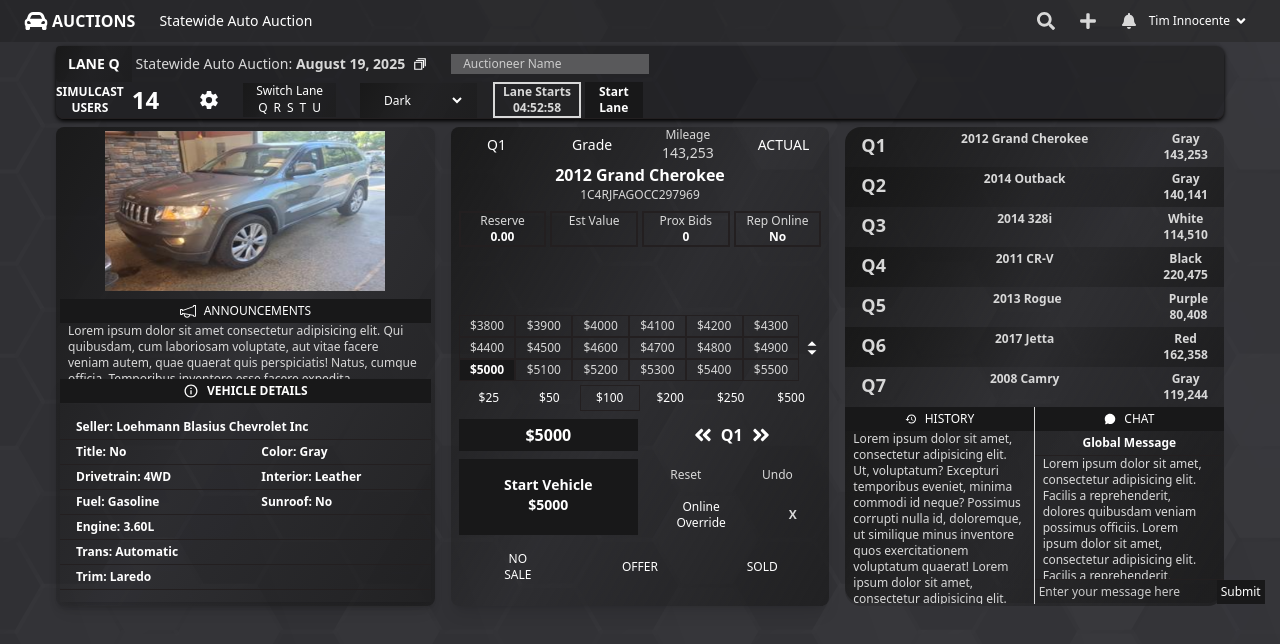
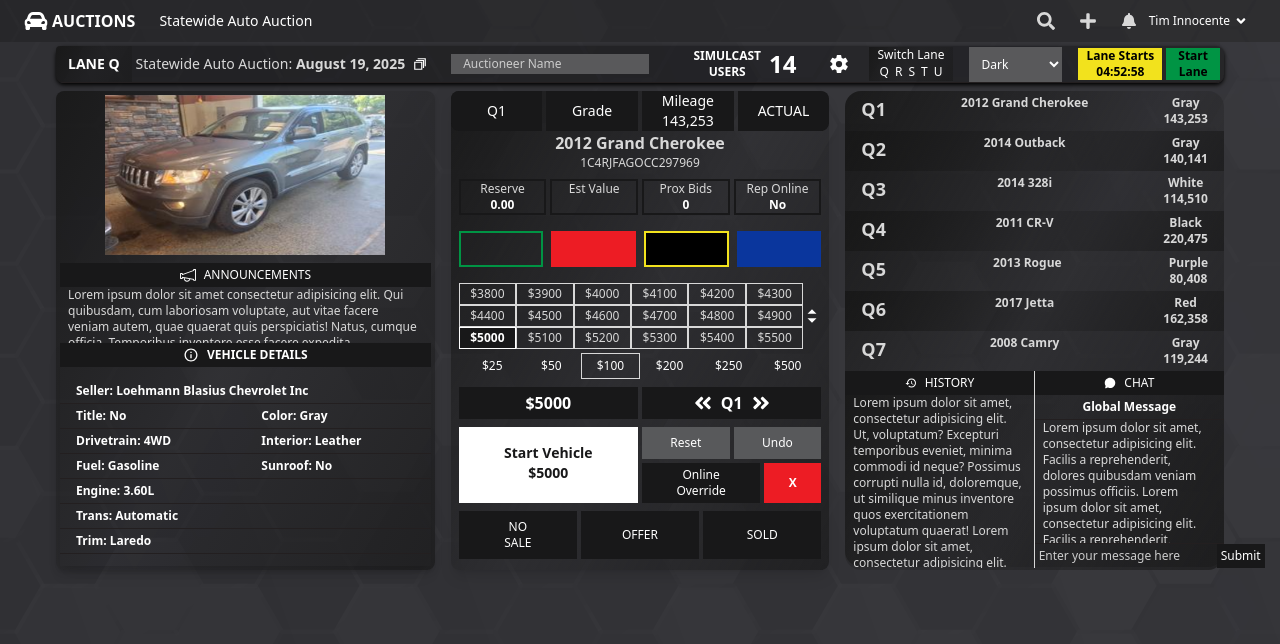
Before and after one commit to zeeshanfreelancer/Car-Parking-Design, a React (Vite) app in the folder client/: page / in a window 1280 px wide. Shown: the top 644 px of the page. Built offline with nearby package versions, Linux system fonts and the light colour scheme.

Commit message:
update middle components and navbar with theme implementation

```diff
--- a/client/src/components/Dashboard/CenterComponent.jsx
+++ b/client/src/components/Dashboard/CenterComponent.jsx
@@ -42,49 +42,54 @@ export default function CenterComponent({ theme }) {
             }}
         >
             {/* Lot Header */}
-            <div className="grid grid-cols-4 gap-1 text-center items-center">
+            <div className="grid grid-cols-4 gap-1 text-center items-stretch">
                 <Text
-                    className="rounded-l-lg text-sm py-2"
+                    className="rounded-l-lg text-sm flex items-center justify-center"
                     style={{
-                        background: "var(--main_field_inner)",
-                        color: "var(--text_main_highlight)",
+                        background: "var(--menu_back)",
+                        color: "var(--menu_text)",
                     }}
                 >
                     {carInfo.lot}
                 </Text>
+
                 <Text
-                    className="text-sm py-2"
+                    className="text-sm flex items-center justify-center"
                     style={{
-                        background: "var(--main_field_inner)",
-                        color: "var(--text_main_highlight)",
+                        background: "var(--menu_back)",
+                        color: "var(--menu_text)",
                     }}
                 >
                     {carInfo.grade}
                 </Text>
+
                 <div
+                    className="flex flex-col items-center justify-center"
                     style={{
-                        background: "var(--main_field_inner)",
-                        color: "var(--text_main)",
+                        background: "var(--menu_back)",
+                        color: "var(--menu_text)",
                     }}
                 >
-                    <Text className="text-xs">Mileage</Text>
-                    <Text className="text-sm">{carInfo.mileage}</Text>
+                    <Text variant="small" style={{ color: "var(----menu_text)" }}>Mileage</Text>
+                    <span className="text-sm" style={{ color: "var(----menu_text)" }}>{carInfo.mileage}</span>
                 </div>
+
                 <Text
                     variant="small"
-                    className="rounded-r-lg py-2"
+                    className="rounded-r-lg flex items-center justify-center"
                     style={{
-                        background: "var(--main_field_inner)",
-                        color: "var(--text_main_highlight)",
+                        background: "var(--menu_back)",
+                        color: "var(--menu_text)",
                     }}
                 >
                     {carInfo.status}
                 </Text>
             </div>
 
+
             {/* Car Details */}
             <div className="items-center justify-center text-center">
-                <Text variant="h5" className="font-bold" style={{ color: "var(--text_main_highlight)" }}>
+                <Text variant="h5" className="font-bold" style={{ color: "var(--text_main)" }}>
                     {carInfo.model}
                 </Text>
                 <Text className="text-xs" style={{ color: "var(--text_main)" }}>
@@ -95,19 +100,55 @@ export default function CenterComponent({ theme }) {
             {/* Summary */}
             <div className="grid grid-cols-4 gap-1 text-center p-2">
                 {summary.map((item, i) => (
-                    <div key={i} style={{ border: "2px solid var(--top_nav_border)" }}>
+                    <div key={i} style={{ border: "var(--button_border)" }}>
                         <Text className="text-xs" style={{ color: "var(--text_main)" }}>{item.label}</Text>
-                        {item.value && <Text className="text-xs font-bold" style={{ color: "var(--text_main_highlight)" }}>{item.value}</Text>}
+                        {item.value && <Text className="text-xs font-bold" style={{ color: "var(--top_nav_text)" }}>{item.value}</Text>}
                     </div>
                 ))}
             </div>
 
-            {/* Colored bars */}
+            {/* Colored bars as buttons */}
             <div className="grid grid-cols-4 gap-2 px-2 py-2 mb-2">
-                <div style={{ height: "2.25rem", border: "2px solid var(--bar_green)", background: "var(--bar_green_back)" }}></div>
-                <div style={{ height: "2.25rem", border: "2px solid var(--bar_red)", background: "var(--bar_red_back)" }}></div>
-                <div style={{ height: "2.25rem", border: "2px solid var(--bar_yellow)", background: "var(--bar_yellow_back)" }}></div>
-                <div style={{ height: "2.25rem", border: "2px solid var(--bar_blue)", background: "var(--bar_blue_back)" }}></div>
+                <button
+                    style={{
+                        height: "2.25rem",
+                        border: "2px solid var(--good_color)",
+                        // background: "var(--bar_green_back)",
+                        width: "100%",
+                        cursor: "pointer",
+                    }}
+                    aria-label="Green Bar"
+                />
+                <button
+                    style={{
+                        height: "2.25rem",
+                        // border: "2px solid var(--bar_red)",
+                        background: "var(--bad_color)",
+                        width: "100%",
+                        cursor: "pointer",
+                    }}
+                    aria-label="Red Bar"
+                />
+                <button
+                    style={{
+                        height: "2.25rem",
+                        border: "2px solid var(--conditional_color)",
+                        background: "var(--black_color)",
+                        width: "100%",
+                        cursor: "pointer",
+                    }}
+                    aria-label="Yellow Bar"
+                />
+                <button
+                    style={{
+                        height: "2.25rem",
+                        // border: "2px solid var(--bar_blue)",
+                        background: "var(--dark_blue)",
+                        width: "100%",
+                        cursor: "pointer",
+                    }}
+                    aria-label="Blue Bar"
+                />
             </div>
 
             {/* Price Grid with Expand Icon */}
@@ -118,9 +159,13 @@ export default function CenterComponent({ theme }) {
                             key={i}
                             className="px-2 py-0.5 border text-xs"
                             style={{
-                                borderColor: "var(--top_nav_border)",
-                                background: price === selectedPrice ? "var(--button_update_back)" : "var(--main_field_inner)",
-                                color: price === selectedPrice ? "var(--button_update_text)" : "var(--text_main)",
+                                borderColor: "var(--button_note_border)",
+                                background: price === selectedPrice
+                                    ? "var(--button_update_back)"
+                                    : "var(--main_field_inner)",
+                                color: price === selectedPrice
+                                    ? "var(--button_update_text)"
+                                    : "var(--text_main)",
                                 fontWeight: price === selectedPrice ? "bold" : "normal",
                             }}
                         >
@@ -129,11 +174,15 @@ export default function CenterComponent({ theme }) {
                     ))}
                 </div>
 
-                {/* Expand Icon */}
+                {/* Expand Icon styled as a button */}
                 <button
-                    className="ml-1 text-lg"
+                    className="text-lg cursor-pointer"
                     onClick={() => setOpen(true)}
-                    style={{ color: "var(--text_main_highlight)" }}
+                    style={{
+                        color: "var(--text_main_highlight)",
+                        fontWeight: "bold",
+                    }}
+                    aria-label="Expand Price Grid"
                 >
                     <RiExpandUpDownFill />
                 </button>
@@ -143,14 +192,14 @@ export default function CenterComponent({ theme }) {
             <IncrementModel open={open} onClose={() => setOpen(false)} />
 
             {/* Increments Grid */}
-            <div className="grid grid-cols-6 mt-1 px-2">
+            <div className="grid grid-cols-6 mt-1 px-3">
                 {bidIncrements.map((inc, i) => (
                     <button
                         key={i}
                         className="text-xs bg-transparent py-1 w-full"
                         style={{
-                            border: inc === "$100" ? "1px solid var(--top_nav_border)" : "none",
-                            color: "var(--text_main_highlight)",
+                            border: inc === "$100" ? "var(--button_note_border)" : "none",
+                            color: "var(--top_nav_text)",
                         }}
                     >
                         {inc}
@@ -164,8 +213,8 @@ export default function CenterComponent({ theme }) {
                     variant="p"
                     className="font-bold p-1"
                     style={{
-                        color: "var(--button_update_text)",
-                        background: "var(--button_update_back)",
+                        color: "var(--button_text)",
+                        background: "var(--button_back)",
                     }}
                 >
                     {selectedPrice}
@@ -174,8 +223,8 @@ export default function CenterComponent({ theme }) {
                     variant="p"
                     className="p-1 font-bold flex justify-center items-center gap-2"
                     style={{
-                        color: "var(--text_main_highlight)",
-                        background: "var(--main_field_inner)",
+                        color: "var(--button_text)",
+                        background: "var(--button_back)",
                     }}
                 >
                     <span className="text-xl"><FaAngleDoubleLeft /></span>
@@ -189,8 +238,8 @@ export default function CenterComponent({ theme }) {
                 <div
                     className="text-center p-4 font-bold text-sm"
                     style={{
-                        background: "var(--button_update_back)",
-                        color: "var(--button_update_text)",
+                        background: "var(--button2_back)",
+                        color: "var(--button2_text)",
                     }}
                 >
                     Start Vehicle
@@ -201,8 +250,8 @@ export default function CenterComponent({ theme }) {
                         <button
                             className="py-2 w-full text-xs cursor-pointer"
                             style={{
-                                background: "var(--button_secondary_back)",
-                                color: "var(--button_secondary_text)",
+                                color: "var(--top_nav_text)",
+                                background: "var(--button_disabled)",
                             }}
                         >
                             Reset
@@ -210,8 +259,8 @@ export default function CenterComponent({ theme }) {
                         <button
                             className="py-2 w-full text-xs cursor-pointer"
                             style={{
-                                background: "var(--button_secondary_back)",
-                                color: "var(--button_secondary_text)",
+                                color: "var(--top_nav_text)",
+                                background: "var(--button_disabled)",
                             }}
                         >
                             Undo
@@ -220,17 +269,17 @@ export default function CenterComponent({ theme }) {
                     <button
                         className="py-1 text-xs col-span-2 cursor-pointer"
                         style={{
-                            background: "var(--main_field_inner)",
-                            color: "var(--text_main_highlight)",
-                        }}
+                        color: "var(--button_text)",
+                        background: "var(--button_back)",
+                    }}
                     >
                         Online <span className="block">Override</span>
                     </button>
                     <button
                         className="py-1 text-xs font-bold cursor-pointer"
                         style={{
-                            background: "var(--button_note_back)",
-                            color: "var(--button_note_text)",
+                            background: "var(--bad_color)",
+                            color: "var(--button3_text)",
                         }}
                     >
                         X
@@ -243,8 +292,8 @@ export default function CenterComponent({ theme }) {
                 <button
                     className="py-2 text-xs"
                     style={{
-                        background: "var(--main_field_inner)",
-                        color: "var(--text_main_highlight)",
+                        color: "var(--button_text)",
+                        background: "var(--button_back)",
                     }}
                 >
                     NO <span className="block">SALE</span>
@@ -252,8 +301,8 @@ export default function CenterComponent({ theme }) {
                 <button
                     className="text-xs"
                     style={{
-                        background: "var(--main_field_inner)",
-                        color: "var(--text_main_highlight)",
+                        color: "var(--button_text)",
+                        background: "var(--button_back)",
                     }}
                 >
                     OFFER
@@ -261,8 +310,8 @@ export default function CenterComponent({ theme }) {
                 <button
                     className="text-xs"
                     style={{
-                        background: "var(--main_field_inner)",
-                        color: "var(--text_main_highlight)",
+                        color: "var(--button_text)",
+                        background: "var(--button_back)",
                     }}
                 >
                     SOLD
--- a/client/src/components/Dashboard/Navbar.jsx
+++ b/client/src/components/Dashboard/Navbar.jsx
@@ -65,7 +65,7 @@ export default function Navbar({ theme, onThemeChange }) {
                     </div>
                 </div>
                 {/* Right Section */}
-                <div className="flex sm:mt-0 items-center gap-4">
+                <div className="flex sm:mt-0 items-center gap-3">
                     {/* Simulcast Users */}
                     <div className="flex items-center gap-2">
                         <Text className="font-semibold text-xs" style={{ color: "var(--text_nav_text)" }}>
@@ -76,11 +76,11 @@ export default function Navbar({ theme, onThemeChange }) {
                         </Text>
                     </div>
                     {/* Settings Icon */}
-                    <button className="ps-6">
+                    <button className="ps-5">
                         <IoSettingsSharp style={{ color: "var(--top_nav_text)" }} className="text-xl" />
                     </button>
                     {/* Switch Lane */}
-                    <div className="flex flex-col items-center ms-2 px-3"
+                    <div className="flex flex-col items-center ms-2 px-2"
                         style={{ background: "var(--main_field_back)" }}>
                         <Text className="text-xs" style={{ color: "var(--text_nav_text)" }}>Switch Lane</Text>
                         <div className="flex">
@@ -106,16 +106,16 @@ export default function Navbar({ theme, onThemeChange }) {
                     </div>
                     {/* Theme Switch Dropdown */}
                     <div
-                        className="flex flex-col items-center ms-2 px-3 py-1"
-                        style={{ background: "var(--main_field_back)" }}
+                        className="px-1 flex items-center"
+                        // style={{ background: "var(--input_background)" }}
                     >
                         <select
                             value={theme}
                             onChange={onThemeChange}
-                            className="text-xs px-2 rounded py-1 outline-none border-none"
+                            className="text-xs px-2 py-2 outline-none border-none"
                             style={{
-                                background: "var(--button_secondary_back)",
-                                color: "var(--text_main_highlight)",
+                                background: "var(--input_background)",
+                                color: "var(--top_nav_text)",
                             }}
                         >
                             {themes.map((t) => (
@@ -127,13 +127,12 @@ export default function Navbar({ theme, onThemeChange }) {
                     </div>
 
                     {/* Lane Countdown */}
-                    <div className="flex gap-1">
+                    <div className="flex gap-1 pe-1">
                         <Text
                             className="px-2 text-xs font-bold"
                             style={{
-                                background: "var(--button_note_back)",
-                                color: "var(--button_note_text)",
-                                border: "var(--button_note_border)",
+                                background: "var(--conditional_color)",
+                                color: "var(--text_inverted)",
                             }}
                         >
                             Lane Starts
@@ -143,9 +142,8 @@ export default function Navbar({ theme, onThemeChange }) {
                         <Text
                             className="px-3 text-xs font-bold"
                             style={{
-                                background: "var(--button_update_back)",
-                                color: "var(--button_update_text)",
-                                border: "var(--button_update_border)",
+                                background: "var(--good_color)",
+                                color: "var(--text_inverted)",
                             }}
                         >
                             Start
```
Also changed, not shown: client/src/index.css (+15 -5 lines).
